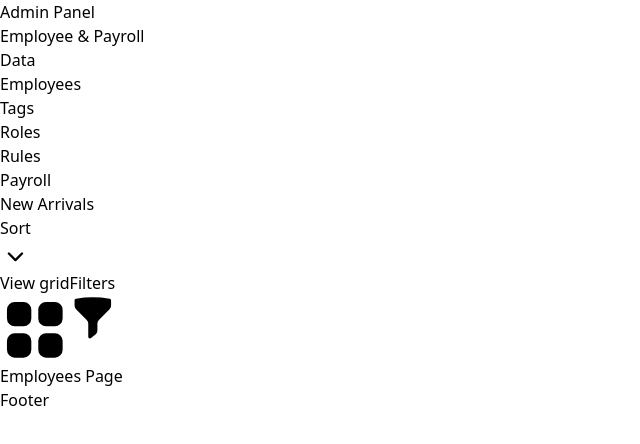
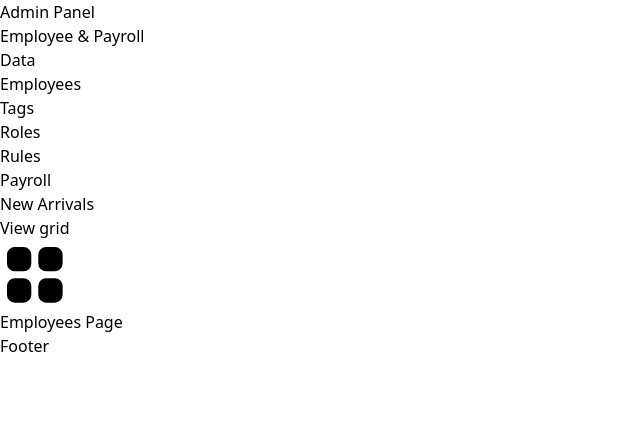
Before and after one commit to lightbeem3296/ge-crm-front, a Next.js app: page /dashboard/employees in a window 1280 px wide. Shown: the top 444 px of the page, without its empty margins (0-640 px from the left). Built offline with nearby package versions, Linux system fonts and the light colour scheme.

Commit message:
done header styling

```diff
--- a/src/app/dashboard/layout.tsx
+++ b/src/app/dashboard/layout.tsx
@@ -11,8 +11,9 @@ export default function Example({ children }: { children: React.ReactNode }) {
 
   return (
     <div className="bg-white flex min-h-screen">
+      <div className='bg-blue-600 w-full h-40 absolute z-0'></div>
       <Sidebar mobileFiltersOpen={mobileFiltersOpen} setMobileFiltersOpen={setMobileFiltersOpen} />
-      <main className="p-4 w-full">
+      <main className="flex-1 p-4 w-full z-10">
         <Header setMobileFiltersOpen={setMobileFiltersOpen} />
         <div className='p-4'>
           {children}
--- a/src/components/layout/Header.tsx
+++ b/src/components/layout/Header.tsx
@@ -1,26 +1,7 @@
 'use client'
 
-import {
-  Menu,
-  MenuButton,
-  MenuItem,
-  MenuItems,
-} from '@headlessui/react'
-import { ChevronDownIcon, FunnelIcon, Squares2X2Icon } from '@heroicons/react/20/solid'
+import { Bars3Icon, Squares2X2Icon } from '@heroicons/react/20/solid'
 import { Dispatch, SetStateAction } from 'react'
-
-const sortOptions = [
-  { name: 'Most Popular', href: '#', current: true },
-  { name: 'Best Rating', href: '#', current: false },
-  { name: 'Newest', href: '#', current: false },
-  { name: 'Price: Low to High', href: '#', current: false },
-  { name: 'Price: High to Low', href: '#', current: false },
-]
-
-function classNames(...classes: any[]) {
-  return classes.filter(Boolean).join(' ')
-}
-
 
 interface HeaderProps {
   setMobileFiltersOpen: Dispatch<SetStateAction<boolean>>;
@@ -28,43 +9,9 @@ interface HeaderProps {
 
 export default function Header({ setMobileFiltersOpen }: HeaderProps) {
   return (
-    <div className="flex items-baseline justify-between border-b border-gray-200 p-4">
-      <h1 className="text-xl font-bold tracking-tight text-gray-900">New Arrivals</h1>
-
+    <div className="flex items-center justify-between border-b border-gray-200 p-4 bg-gray-100 rounded-md">
+      <h1 className="text-md font-bold tracking-tight text-gray-600">New Arrivals</h1>
       <div className="flex items-center">
-        <Menu as="div" className="relative inline-block text-left">
-          <div>
-            <MenuButton className="group inline-flex justify-center text-sm font-medium text-gray-700 hover:text-gray-900">
-              Sort
-              <ChevronDownIcon
-                aria-hidden="true"
-                className="-mr-1 ml-1 size-5 shrink-0 text-gray-400 group-hover:text-gray-500"
-              />
-            </MenuButton>
-          </div>
-
-          <MenuItems
-            transition
-            className="absolute right-0 z-10 mt-2 w-40 origin-top-right rounded-md bg-white shadow-2xl ring-1 ring-black/5 transition focus:outline-none data-[closed]:scale-95 data-[closed]:transform data-[closed]:opacity-0 data-[enter]:duration-100 data-[leave]:duration-75 data-[enter]:ease-out data-[leave]:ease-in"
-          >
-            <div className="py-1">
-              {sortOptions.map((option) => (
-                <MenuItem key={option.name}>
-                  <a
-                    href={option.href}
-                    className={classNames(
-                      option.current ? 'font-medium text-gray-900' : 'text-gray-500',
-                      'block px-4 py-2 text-sm data-[focus]:bg-gray-100 data-[focus]:outline-none',
-                    )}
-                  >
-                    {option.name}
-                  </a>
-                </MenuItem>
-              ))}
-            </div>
-          </MenuItems>
-        </Menu>
-
         <button type="button" className="-m-2 ml-5 p-2 text-gray-400 hover:text-gray-500 sm:ml-7">
           <span className="sr-only">View grid</span>
           <Squares2X2Icon aria-hidden="true" className="size-5" />
@@ -74,8 +21,7 @@ export default function Header({ setMobileFiltersOpen }: HeaderProps) {
           onClick={() => setMobileFiltersOpen(true)}
           className="-m-2 ml-4 p-2 text-gray-400 hover:text-gray-500 sm:ml-6 lg:hidden"
         >
-          <span className="sr-only">Filters</span>
-          <FunnelIcon aria-hidden="true" className="size-5" />
+          <Bars3Icon aria-hidden="true" className="size-5" />
         </button>
       </div>
     </div>
--- a/src/components/layout/Sidebar.tsx
+++ b/src/components/layout/Sidebar.tsx
@@ -57,7 +57,7 @@ interface SidebarProps {
 export default function Sidebar({ mobileFiltersOpen, setMobileFiltersOpen }: SidebarProps) {
   const pathname = usePathname();
   return (
-    <div className="w-72 hidden lg:block bg-neutral-900 px-8 m-4 rounded-xl">
+    <div className="w-72 hidden lg:block bg-neutral-900 px-8 my-2 ml-2 mr-0 rounded-[1rem] z-10">
       <div className='pt-10 pb-4 border-b border-gray-600'>
         <p className='text-md text-gray-200 font-medium uppercase'>Admin Panel</p>
         <p className='text-sm text-gray-400'>Employee & Payroll</p>
```
